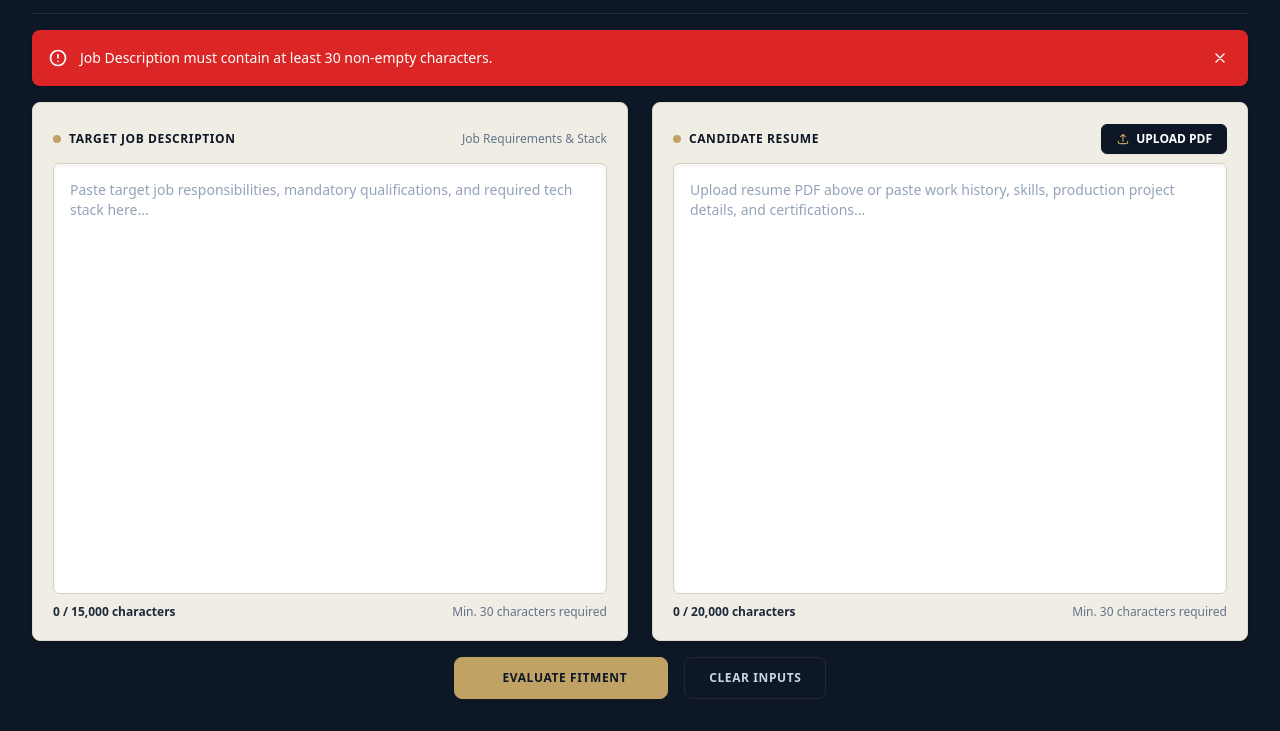
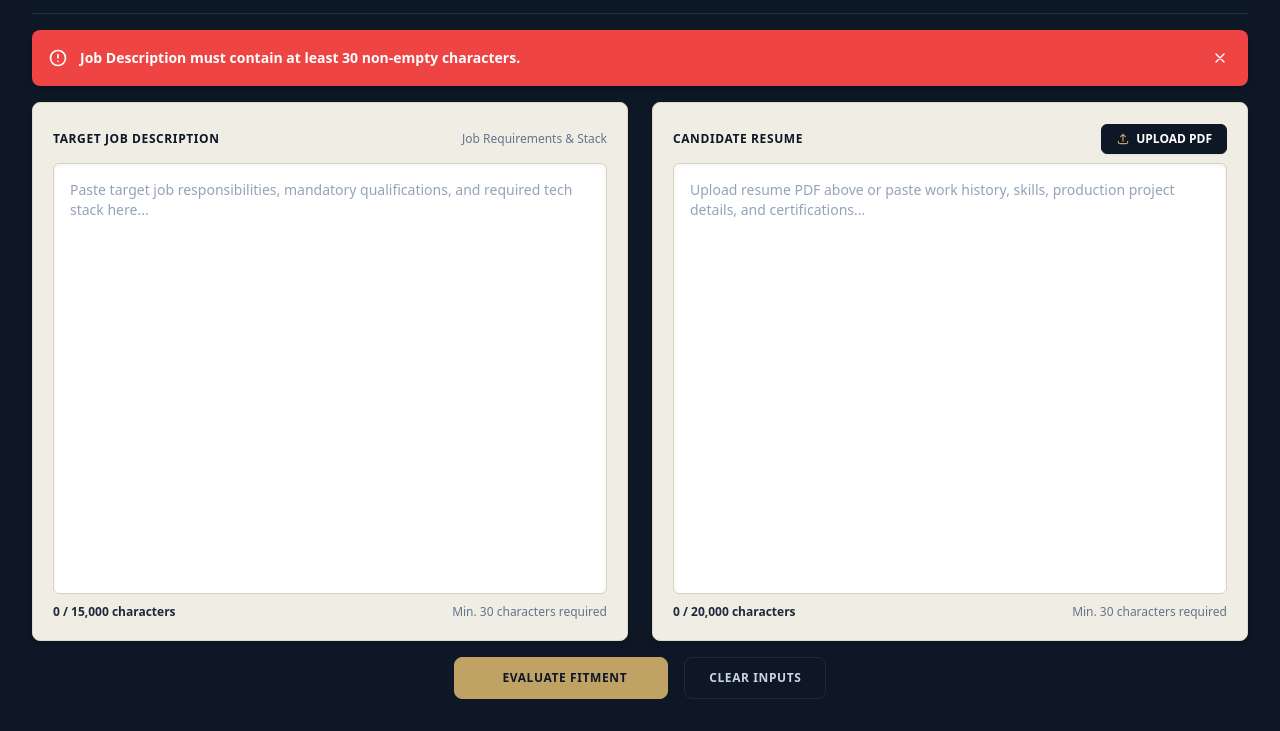
Before and after one commit to nithiljn/System-One-Models, a plain HTML site: page job-fitment-matcher/static/index.html in a window 1280 px wide. Both pictures are taken after a click on the button "EVALUATE FITMENT". Shown: the part 69-800 px from the top of the page. Drawn offline with nearby package versions, Linux system fonts and the light colour scheme.

Commit message:
ref removed the icon from the Target Job Description area

```diff
--- a/job-fitment-matcher/static/index.html
+++ b/job-fitment-matcher/static/index.html
@@ -69,15 +69,15 @@
             </div>
         </header>
 
-        <!-- Error Notification Banner: Solid Red with Zero Border & Pure White Text -->
-        <div id="error-alert" class="hidden mb-4 p-4 rounded-lg bg-[#dc2626] text-[#ffffff] flex items-center justify-between shadow-md">
+        <!-- Error Notification Banner: Light Red with Zero Border & Pure White Text -->
+        <div id="error-alert" class="hidden mb-4 p-4 rounded-lg bg-[#ef4444] text-[#ffffff] flex items-center justify-between shadow-md">
             <div class="flex items-center space-x-3">
                 <svg class="w-5 h-5 flex-shrink-0 text-[#ffffff]" fill="none" stroke="currentColor" viewBox="0 0 24 24">
                     <path stroke-linecap="round" stroke-linejoin="round" stroke-width="2" d="M12 8v4m0 4h.01M21 12a9 9 0 11-18 0 9 9 0 0118 0z"></path>
                 </svg>
-                <span id="error-message" class="text-sm font-medium text-[#ffffff]"></span>
+                <span id="error-message" class="text-sm font-semibold text-[#ffffff]"></span>
             </div>
-            <button id="close-error-btn" type="button" class="text-[#ffffff] hover:text-[#fecaca] transition-colors p-1 cursor-pointer" title="Dismiss error">
+            <button id="close-error-btn" type="button" class="text-[#ffffff] hover:text-[#fee2e2] transition-colors p-1 cursor-pointer" title="Dismiss error">
                 <svg class="w-4 h-4" fill="none" stroke="currentColor" viewBox="0 0 24 24">
                     <path stroke-linecap="round" stroke-linejoin="round" stroke-width="2" d="M6 18L18 6M6 6l12 12"></path>
                 </svg>
@@ -91,9 +91,8 @@
             <section class="bg-[#f0ede4] p-4 sm:p-5 rounded-lg border border-[#dfd9cb] flex flex-col justify-between shadow-md">
                 <div class="flex-1 flex flex-col">
                     <div class="h-8 flex items-center justify-between mb-2">
-                        <label for="job-description-input" class="text-xs font-bold uppercase tracking-wider text-[#0d1726] flex items-center">
-                            <span class="w-2 h-2 rounded-full bg-[#c1a265] mr-2"></span>
-                            <span>Target Job Description</span>
+                        <label for="job-description-input" class="text-xs font-bold uppercase tracking-wider text-[#0d1726]">
+                            Target Job Description
                         </label>
                         <span class="text-xs text-[#64748b] font-medium hidden sm:inline">Job Requirements & Stack</span>
                     </div>
@@ -113,9 +112,8 @@
             <section class="bg-[#f0ede4] p-4 sm:p-5 rounded-lg border border-[#dfd9cb] flex flex-col justify-between shadow-md">
                 <div class="flex-1 flex flex-col">
                     <div class="h-8 flex items-center justify-between mb-2">
-                        <label for="resume-content-input" class="text-xs font-bold uppercase tracking-wider text-[#0d1726] flex items-center">
-                            <span class="w-2 h-2 rounded-full bg-[#c1a265] mr-2"></span>
-                            <span>Candidate Resume</span>
+                        <label for="resume-content-input" class="text-xs font-bold uppercase tracking-wider text-[#0d1726]">
+                            Candidate Resume
                         </label>
                         <div class="flex items-center space-x-2">
                             <!-- Hidden File Input for PDF -->
```
